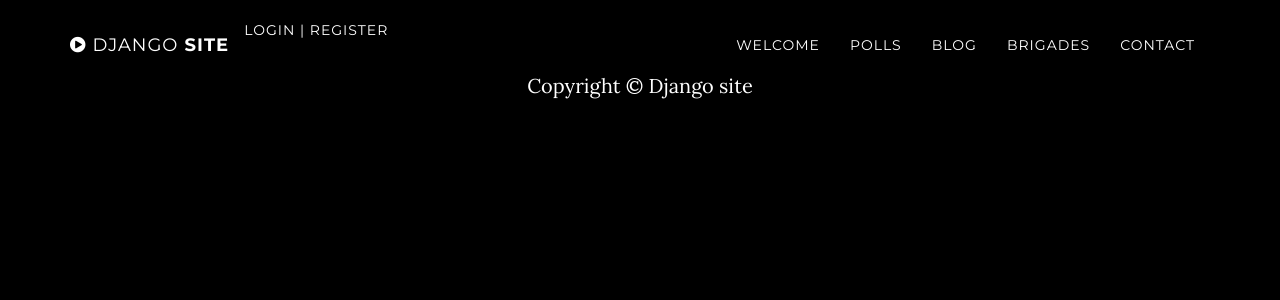
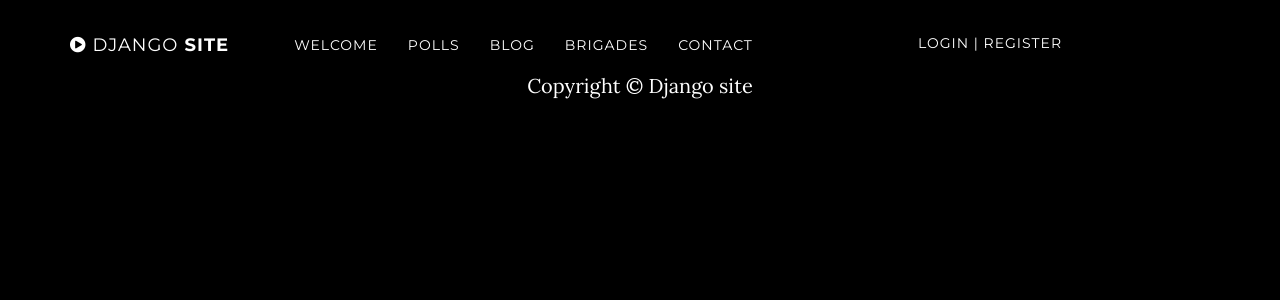
Before and after one commit to dresl/python_web_grayscale_bootstrap_theme, a Django app: page /base/ in a window 1280 px wide. Shown: the top 300 px of the page. Run offline with Django 3.2, Linux system fonts and the light colour scheme; parts of the project's set-up code (start-up, migrations or seed data) failed here and were passed over.

Commit message:
style menu

```diff
--- a/static/css/grayscale.css
+++ b/static/css/grayscale.css
@@ -447,3 +447,9 @@ body {
   text-decoration: none;
   color: black;
 }
+
+.authentication {
+    float: left;
+    padding: 0px 115px;
+    margin-top: 13px;
+}
--- a/templates/includes/base.html
+++ b/templates/includes/base.html
@@ -118,7 +118,7 @@
 
             <!-- Collect the nav links, forms, and other content for toggling -->
 
-            <div class="collapse navbar-collapse navbar-right navbar-main-collapse">
+            <div class="collapse navbar-collapse navbar-left navbar-main-collapse" style="padding: 0 35px">
 
                 <ul class="nav navbar-nav">
                 {% block menu %}
@@ -132,7 +132,7 @@
 				{% endblock menu %}
                 </ul>
             </div>
-            <div>
+            <div class="authentication">
 
             	{% block authentication %}
 
```
